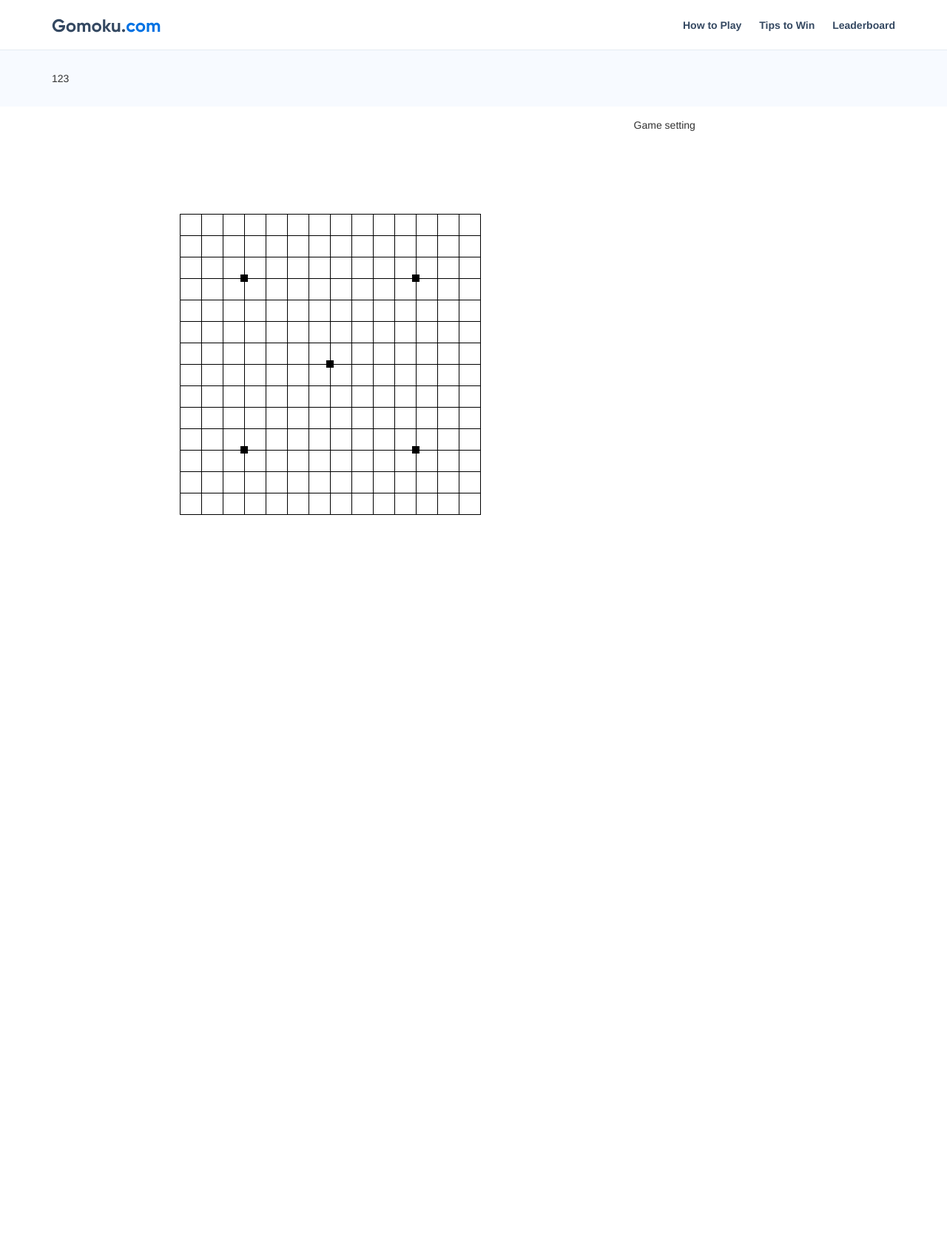
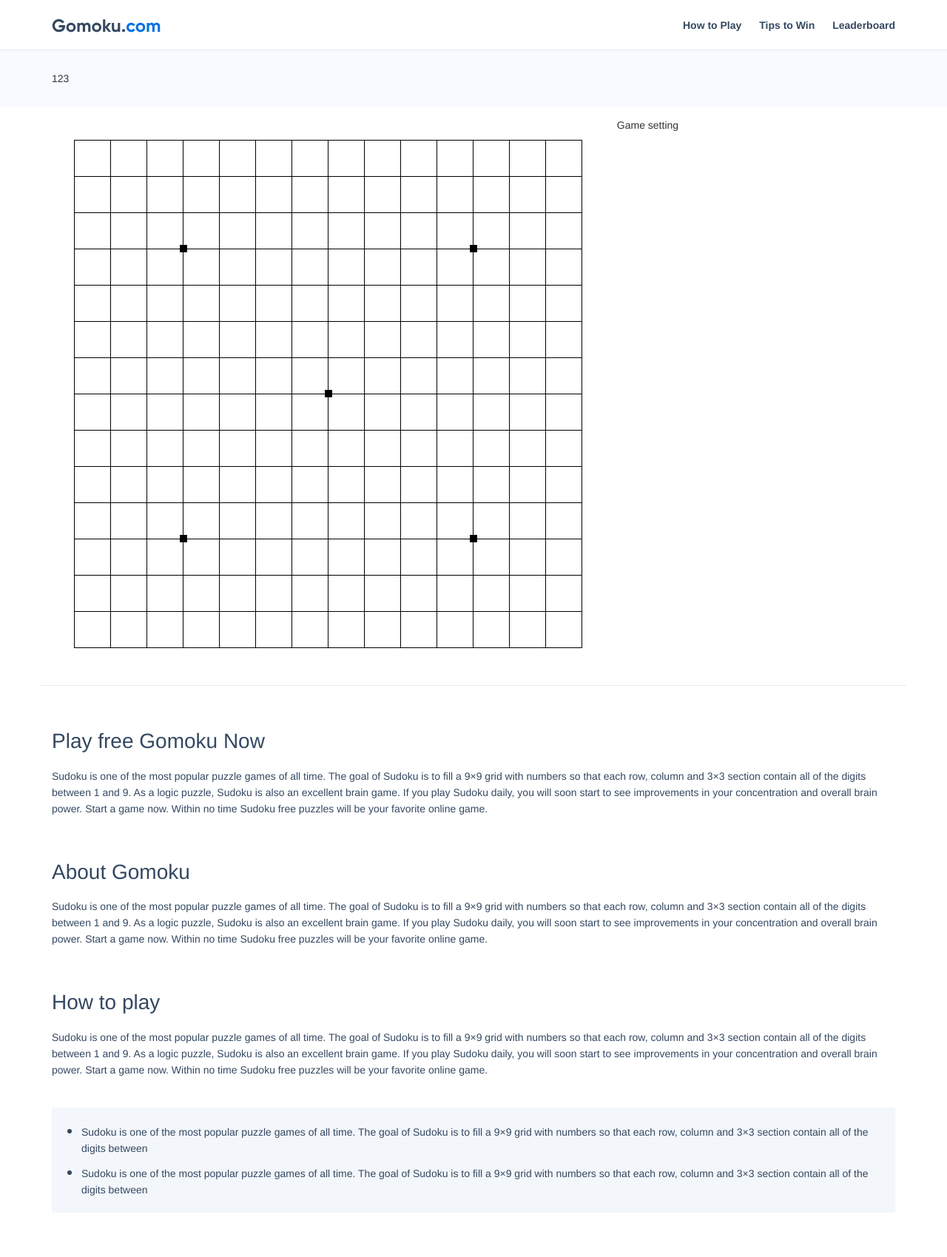
Before and after one commit to Axe-LLC/gomoku.com, a PHP site: page / in a window 1280 px wide. Shown: the whole page at 74% size. Before the commit the page ends 696 px from the top, so only its background shows below. Run offline with PHP 8.4, Linux system fonts and the light colour scheme.

Commit message:
fit board and added content

```diff
--- a/index.html
+++ b/index.html
@@ -28,6 +28,7 @@
 	<script src='js/layout.js' type='text/javascript'></script>
 	<script src='js/interface.js' type='text/javascript'></script>
 	<script src='js/storage.js' type='text/javascript'></script>
+	<script src='js/script.js' type='text/javascript'></script>
 </head>
 <body ontouchstart="">
 <!-- <div class='fullscreen-wrapper' id='happy-outer'>
@@ -62,6 +63,7 @@
 	</div>
 	<!-- Control section end -->
 
+	<!-- Game section -->
 	<div class="container game-wrapper" data-role="content">
 		<div id='game-page' class='no-background'>
 			<div class='center no-padding'>
@@ -91,6 +93,48 @@
 		</div>
 		<div id="game-setting">Game setting</div>
 	</div>
+	<!-- Game section end -->
+
+	<!-- page content -->
+	<div class="container page-content">
+		<h3>Play free Gomoku Now</h3>
+		<p>
+			Sudoku is one of the most popular puzzle games of all time. The goal of Sudoku is to fill a 9×9 grid with numbers so that each row,
+			column and 3×3 section contain all of the digits between 1 and 9. As a logic puzzle, Sudoku is also an excellent brain game.
+			If you play Sudoku daily, you will soon start to see improvements in your concentration and overall brain power. Start a game now.
+			Within no time Sudoku free puzzles will be your favorite online game.
+		</p>
+
+		<h3>About Gomoku</h3>
+		<p>
+			Sudoku is one of the most popular puzzle games of all time. The goal of Sudoku is to fill a 9×9 grid with numbers so that each row,
+			column and 3×3 section contain all of the digits between 1 and 9. As a logic puzzle, Sudoku is also an excellent brain game.
+			If you play Sudoku daily, you will soon start to see improvements in your concentration and overall brain power. Start a game now.
+			Within no time Sudoku free puzzles will be your favorite online game.
+		</p>
+
+		<h3>How to play</h3>
+		<p>
+			Sudoku is one of the most popular puzzle games of all time. The goal of Sudoku is to fill a 9×9 grid with numbers so that each row,
+			column and 3×3 section contain all of the digits between 1 and 9. As a logic puzzle, Sudoku is also an excellent brain game.
+			If you play Sudoku daily, you will soon start to see improvements in your concentration and overall brain power. Start a game now.
+			Within no time Sudoku free puzzles will be your favorite online game.
+		</p>
+
+		<div class="desc">
+			<ul>
+				<li>
+					Sudoku is one of the most popular puzzle games of all time.
+					The goal of Sudoku is to fill a 9×9 grid with numbers so that each row, column and 3×3 section contain all of the digits between
+				</li>
+				<li>
+					Sudoku is one of the most popular puzzle games of all time.
+					The goal of Sudoku is to fill a 9×9 grid with numbers so that each row, column and 3×3 section contain all of the digits between
+				</li>
+			</ul>
+		</div>
+	</div>
+	<!-- page content end -->
 </div>
 <!-- <div id='game-won' data-theme='e' data-role='dialog'>
 	<div data-role='header'>
--- a/js/Board.js
+++ b/js/Board.js
@@ -64,9 +64,9 @@ Place.prototype.unwarns = function(){
 
 var Board = function(boardElm, backgroundElm){
     var frag = document.createDocumentFragment();
-    for(var i = 0; i < 14; i++){
+    for(var i = 1; i < 15; i++){
         var row = document.createElement("tr");
-        for(var j = 0; j < 14; j++){
+        for(var j = 1; j < 15; j++){
             row.appendChild(document.createElement("td"));
         }
         frag.appendChild(row);
--- a/js/layout.js
+++ b/js/layout.js
@@ -22,8 +22,8 @@ function adjustSizeGen(){
             avaiw = $('#game-page').width(),
             h = Math.max(avaih - 7, avaih * 0.98),
             w = Math.max(avaiw - 7, avaih * 0.98),
-            vspace = Math.min(h - 150, w),
-            hspace = Math.min(w - 320, h - 40),
+            vspace = Math.min(h, w),
+            hspace = Math.min(w, h - 40),
             hsize;
 
         if(smallScreen){
@@ -40,15 +40,15 @@ function adjustSizeGen(){
             hsize = Math.min(~~((vspace - 15) / 15 / 2), ~~((avaiw - 22) / 15 / 2));
             gameRegion.css({
                 'padding': hsize+6,
-                'margin-left': -((2*hsize+1)*15+12)/2,
-                'padding-top': 100+hsize,
-                'padding-bottom': 50+hsize,
-                'margin-top':  -(15 * hsize + 82)
+                // 'margin-left': -((2*hsize+1)*15+12)/2,
+                // 'padding-top': 100+hsize,
+                // 'padding-bottom': 50+hsize,
+                // 'margin-top':  -(15 * hsize + 82)
             });
             tds.css('padding',hsize);
             board.css({
-                'top': 100,
-                'bottom': 50,
+                // 'top': 100,
+                // 'bottom': 50,
                 'left': 6,
                 'right': 6
             });
@@ -71,17 +71,17 @@ function adjustSizeGen(){
             hsize = ~~((hspace - 15) / 15 / 2);
             gameRegion.css({
                 'padding': hsize+6,
-                'margin-left': -((2*hsize+1)*15+320)/2,
+                'margin-left': -((2*hsize+1)*15)/2,
                 'padding-left': 160+hsize,
                 'padding-right': 160+hsize,
-                'padding-top': 36+hsize,
+                // 'padding-top': 36+hsize,
                 'margin-top': -(hsize * 15 + 28)
             });
             tds.css('padding',hsize);
             board.css({
-                'top': 36,
+                // 'top': 36,
                 'bottom': 6,
-                'left': 160,
+                // 'left': 160,
                 'right': 160
             });
             gameHeader.css('line-height', 36+hsize+'px');
--- /dev/null
+++ b/js/script.js
@@ -0,0 +1,8 @@
+$(document).ready(function() {
+    $('#game-page').height($('#game-page').width())
+    $('#game-page').css('min-height', 'unset');
+});
+
+$(window).resize(function() {
+    $('#game-page').height($('#game-page').width())
+});
--- a/style/style.css
+++ b/style/style.css
@@ -262,8 +262,8 @@ table.board {
 	position: absolute;
 	padding: 24px;
 	border-radius: 7px;
-	left: 50%;
-	top: 50%;
+	/* left: 50%;
+	top: 50%; */
 }
 
 .go-board {
@@ -450,8 +450,7 @@ table.board {
 .header .container .logo img {
 	border: none;
 }
-.header .container .nav ul,
-.header .container .nav li {
+ul, li {
 	list-style: none;
 	padding: 0;
 	margin: 0;
@@ -483,16 +482,48 @@ table.board {
 .game-wrapper {
 	display: flex;
 	justify-content: space-between;
+	border-bottom: 1px solid #E5EBF2;
 }
 .game-wrapper #game-page {
 	width: 66%;
-	min-height: 616px;
+	min-height: 916px;
 }
 .game-wrapper #game-setting {
-	width: 31%;
+	width: 33%;
 }
 .ui-body-c, .ui-overlay-c {
 	background: none;
 	text-shadow: unset;
 	border: none;
 }
+
+/* page content */
+.page-content h3,
+.page-content p {
+	color: #344861;
+}
+.page-content h3 {
+	font-size: 28px;
+	margin-top: 6rem;
+	margin-bottom: 2rem;
+}
+.page-content p {
+	font-size: 14px;
+	line-height: 22px;
+}
+.page-content .desc {
+	background: #F3F6FA;
+	margin-top: 4rem;
+	margin-bottom: 6rem;
+	padding: 1rem 2rem;
+}
+.page-content .desc li {
+	list-style-type: disc;
+	color: #344861;
+	font-size: 14px;
+	line-height: 22px;
+	margin: 10px 0 10px 2rem;
+}
+.page-content .desc li::marker {
+	font-size: 20px;
+}
```
